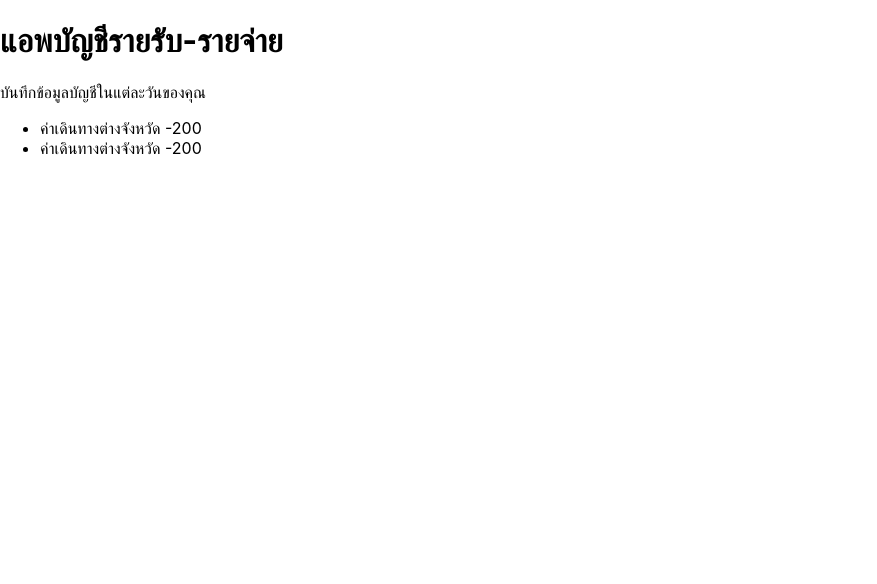
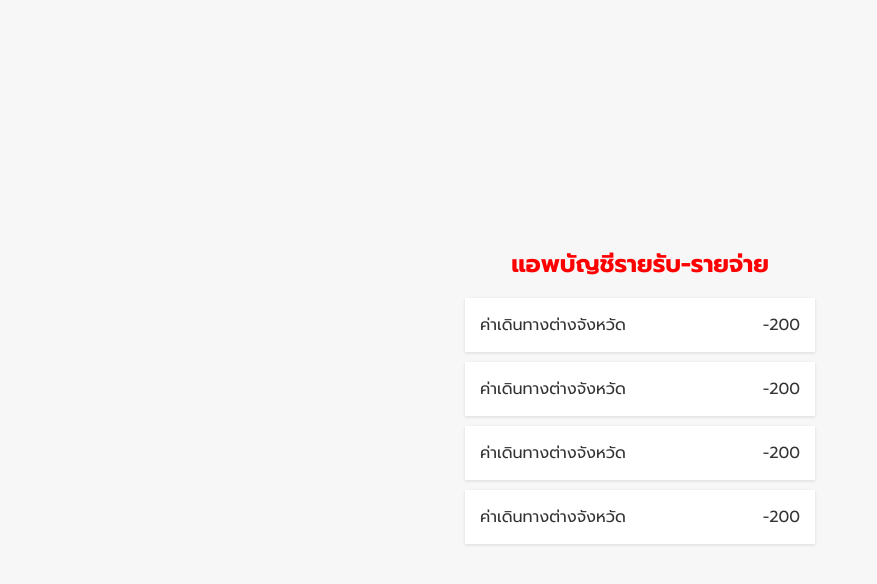
Before and after one commit to Passon819/react-basic, a React (Create React App) app: page / in a window 1280 px wide. Shown: the top 584 px of the page, without its empty margins (0-877 px from the left). Built offline with nearby package versions, Linux system fonts and the light colour scheme.

Commit message:
jsx className style and font

```diff
--- a/src/App.css
+++ b/src/App.css
@@ -1,38 +1,21 @@
-.App {
-  text-align: center;
+@import url("https://fonts.googleapis.com/css2?family=Prompt:ital,wght@0,100;0,200;0,300;0,400;0,500;0,600;0,700;0,800;0,900;1,100;1,200;1,300;1,400;1,500;1,600;1,700;1,800;1,900&display=swap");
+
+* {
+  box-sizing: border-box;
+  font-family: "Prompt", sans-serif;
 }
 
-.App-logo {
-  height: 40vmin;
-  pointer-events: none;
-}
-
-@media (prefers-reduced-motion: no-preference) {
-  .App-logo {
-    animation: App-logo-spin infinite 20s linear;
-  }
-}
-
-.App-header {
-  background-color: #282c34;
-  min-height: 100vh;
+body {
+  background: #f7f7f7;
   display: flex;
   flex-direction: column;
   align-items: center;
   justify-content: center;
-  font-size: calc(10px + 2vmin);
-  color: white;
+  min-height: 100vh;
+  margin: 0;
 }
 
-.App-link {
-  color: #61dafb;
+.container {
+  margin: 30px auto;
+  width: 350px;
 }
-
-@keyframes App-logo-spin {
-  from {
-    transform: rotate(0deg);
-  }
-  to {
-    transform: rotate(360deg);
-  }
-}
--- a/src/App.js
+++ b/src/App.js
@@ -1,12 +1,11 @@
 import Transaction from "./components/Transaction";
-
-const Description = () => <p>บันทึกข้อมูลบัญชีในแต่ละวันของคุณ</p>;
+import "./App.css";
 
 function App() {
+  const design = { color: "red", textAlign: "center", fontSize: "1.5em" };
   return (
-    <div>
-      <h1>แอพบัญชีรายรับ-รายจ่าย</h1>
-      <Description />
+    <div className="container">
+      <h1 style={design}>แอพบัญชีรายรับ-รายจ่าย</h1>
       <Transaction />
     </div>
   );
--- /dev/null
+++ b/src/components/Transaction.css
@@ -0,0 +1,16 @@
+.item-list {
+  list-style-type: none;
+  padding: 0;
+  margin-bottom: 40px;
+}
+
+.item-list li {
+  background: #fff;
+  box-shadow: 0 1px 3px rgba(0, 0, 0, 0.12);
+  padding: 15px;
+  color: #333;
+  display: flex;
+  justify-content: space-between;
+  margin: 10px 0;
+  position: relative;
+}
--- a/src/components/Transaction.js
+++ b/src/components/Transaction.js
@@ -1,8 +1,11 @@
 import Item from "./Item";
+import "./Transaction.css";
 
 const Transaction = () => {
   return (
-    <ul>
+    <ul className="item-list">
+      <Item />
+      <Item />
       <Item />
       <Item />
     </ul>
```
